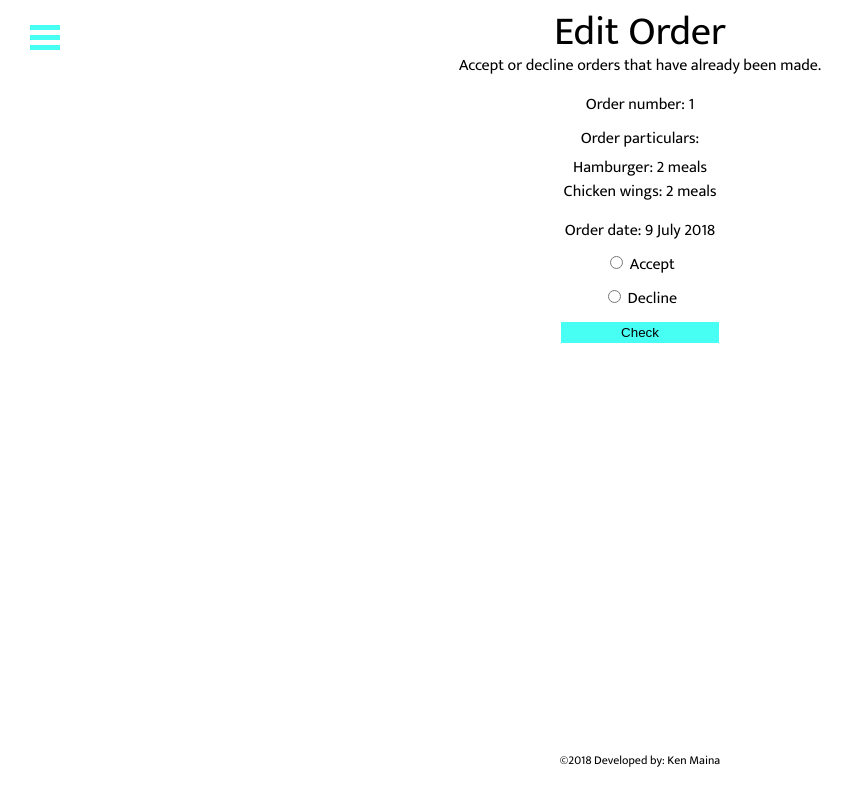
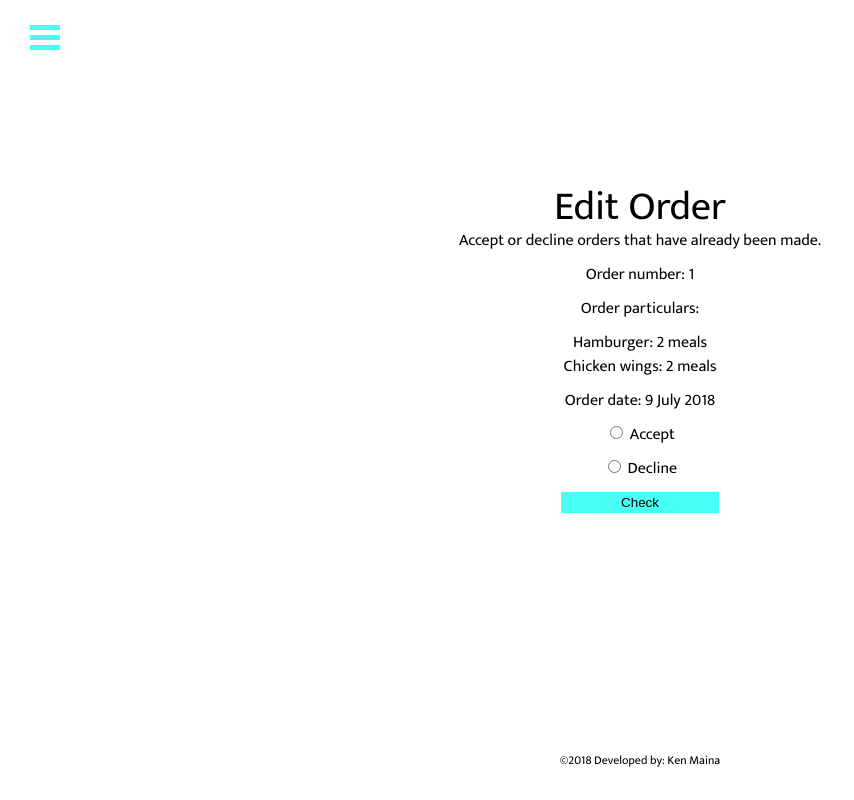
Before and after one commit to KMaina/Fast-Food-App, a plain HTML site: page UI/admin-order-edit.html in a window 1280 px wide. Shown: the whole page, without its empty margins (0-854 px from the left). Drawn offline with Linux system fonts and the light colour scheme.

Commit message:
[Chore #160739612] Center the contents of the page

```diff
--- a/UI/admin-order-edit.html
+++ b/UI/admin-order-edit.html
@@ -36,8 +36,6 @@
 			<div class="admin-info">
 				<h1>Edit Order</h1>
 				<p>Accept or decline orders that have already been made.</p>
-			</div>
-			<div class="admin-order-form">
 				<form>
 					<p>Order number: 1</p>
 					<p>Order particulars:
--- a/UI/css/style.css
+++ b/UI/css/style.css
@@ -239,7 +239,7 @@ input[type=password]{
 	flex-grow: 2;
 	width: 40%;
 	text-align: center;
-	/*justify-content: center;*/
+
 }
 
 .food-checkbox{
@@ -339,13 +339,15 @@ input[type=password]{
 /*admin-order-edit.html styles*/
 .admin-order-edit{
 	height: 90vh;
-	width: 80%;
-	margin: 0 auto;
 	text-align: center;
+	justify-content: center;
+	align-items: center;
+	display: flex;
+	flex-direction: column;
 }
 
 .admin-info{
-	padding-top: 20px;
+	/* padding-top: 20px; */
 }
 
 .admin-info h1{
@@ -356,13 +358,6 @@ input[type=password]{
 .admin-info p{
 	color: #000;
 	padding-bottom: 10px;
-}
-
-
-.admin-order-form p{
-	color: #000;
-	padding: 5px 0px;
-	text-align: center;
 }
 
 .edit{
```
